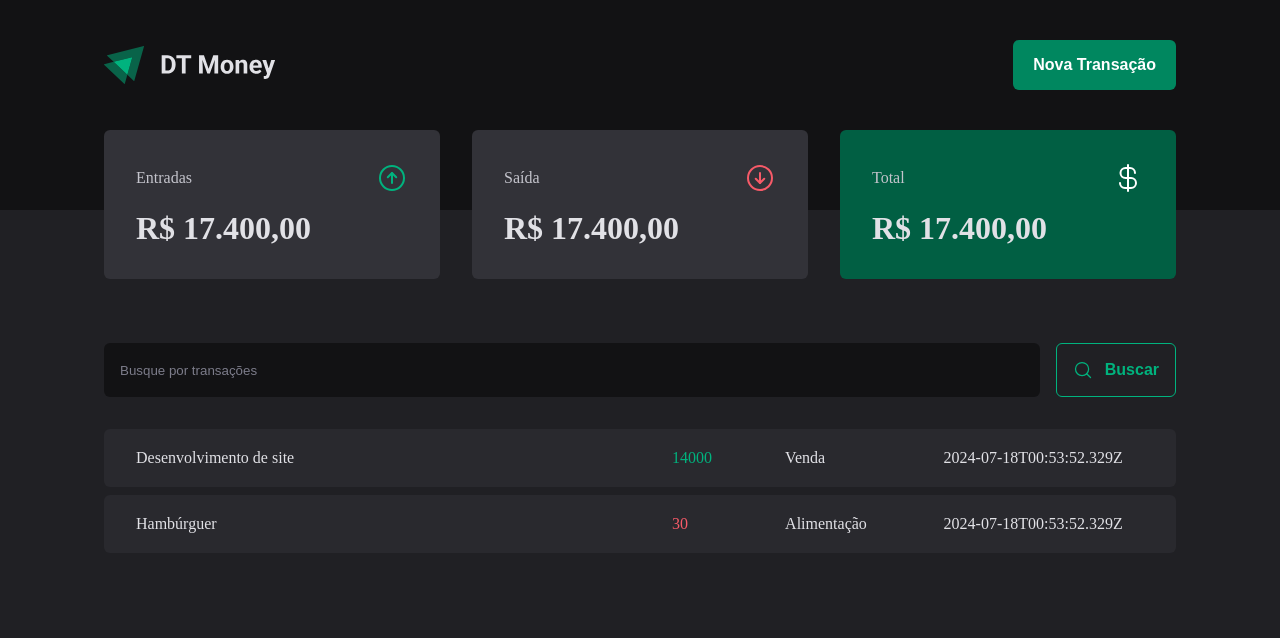
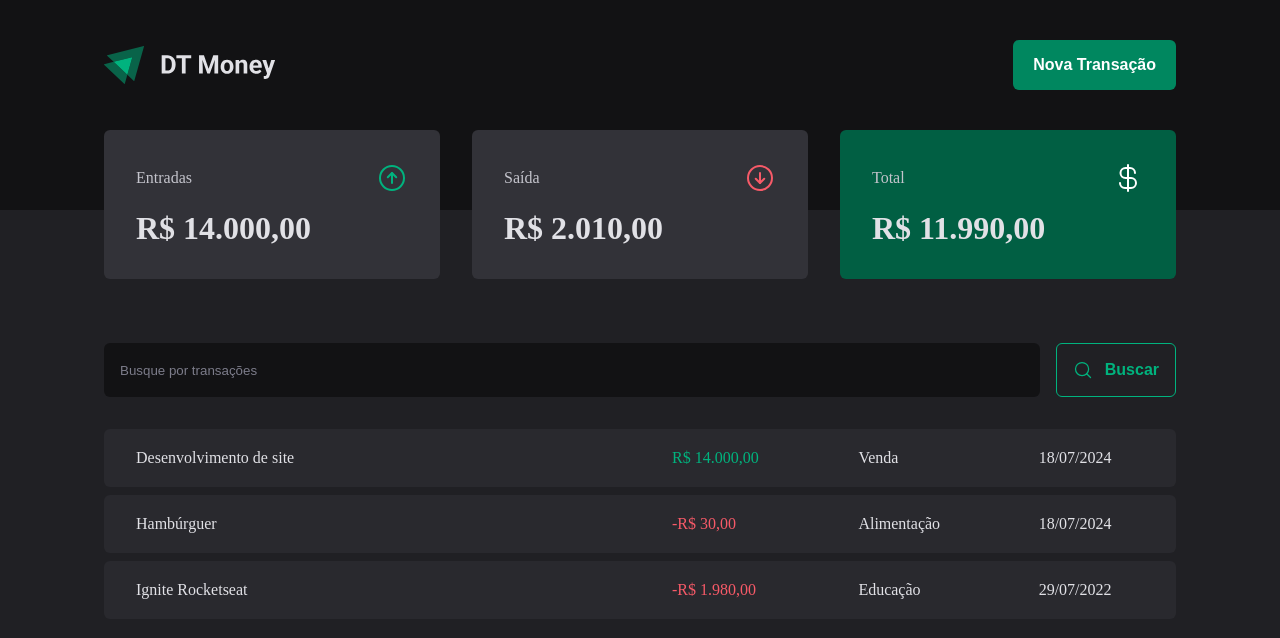
Before and after one commit to lfqcamargo/Estudos, a React (Vite) app in the folder React/dt-money/: page / in a window 1280 px wide. Shown: the top 638 px of the page. Built offline with nearby package versions, Linux system fonts and the light colour scheme; data requests are answered from the project's data file.

Commit message:
Formatando datas e valores

```diff
--- a/React/dt-money/server.json
+++ b/React/dt-money/server.json
@@ -15,6 +15,14 @@
       "category": "Alimentação",
       "price": 30,
       "createdAt": "2024-07-18T00:53:52.329Z"
+    },
+    {
+      "id": 3,
+      "description": "Ignite Rocketseat",
+      "type": "outcome",
+      "category": "Educação",
+      "price": 1980,
+      "createdAt": "2022-07-29T19:24:44.505Z"
     }
   ]
 }
--- a/React/dt-money/src/components/Summary/index.tsx
+++ b/React/dt-money/src/components/Summary/index.tsx
@@ -2,9 +2,29 @@
 import { SummaryCard, SummaryContainer } from "./styles";
 import { useContext } from "react";
 import { TransactionsContext } from "../../contexts/TransactionsContext";
+import { priceFormatter } from "../../utils/formatter";
 
 export function Summary() {
   const { transactions } = useContext(TransactionsContext)
+
+  const summary = transactions.reduce(
+    (acc, transaction) => {
+      if (transaction.type === 'income') {
+        acc.income += transaction.price;
+        acc.total += transaction.price;
+      } else {
+        acc.outcome += transaction.price;
+        acc.total -= transaction.price;
+      }
+
+      return acc;
+    },
+    {
+      income: 0,
+      outcome: 0,
+      total: 0,
+    },
+  )
 
   return (
     <SummaryContainer>
@@ -14,7 +34,7 @@
           <ArrowCircleUp size={32} color="#00b37e" />
         </header>
 
-        <strong>R$ 17.400,00</strong>
+        <strong>{priceFormatter.format(summary.income)}</strong>
       </SummaryCard>
 
       <SummaryCard>
@@ -23,7 +43,7 @@
           <ArrowCircleDown size={32} color="#f75a68" />
         </header>
 
-        <strong>R$ 17.400,00</strong>
+        <strong>{priceFormatter.format(summary.outcome)}</strong>
       </SummaryCard>
 
       <SummaryCard variant="green">
@@ -32,7 +52,7 @@
           <CurrencyDollar size={32} color="#fff" />
         </header>
 
-        <strong>R$ 17.400,00</strong>
+        <strong>{priceFormatter.format(summary.total)}</strong>
       </SummaryCard>
     </SummaryContainer>
   )
--- a/React/dt-money/src/pages/Transactions/index.tsx
+++ b/React/dt-money/src/pages/Transactions/index.tsx
@@ -4,6 +4,7 @@
 import { Summary } from "../../components/Summary";
 import { PriceHighlight, TransactionsContainer, TransactionsTable } from "./styles";
 import { TransactionsContext } from "../../contexts/TransactionsContext";
+import { dateFormatter, priceFormatter } from "../../utils/formatter";
 
 export function Transactions() {
   const { transactions } = useContext(TransactionsContext)
@@ -23,11 +24,12 @@
                   <td width="50%">{transaction.description}</td>
                   <td>
                     <PriceHighlight variant={transaction.type}>
-                      {transaction.price}
+                      {transaction.type === 'outcome' && '-'}
+                      {priceFormatter.format(transaction.price)}
                     </PriceHighlight>
                   </td>
                   <td>{transaction.category}</td>
-                  <td>{transaction.createdAt}</td>
+                  <td>{dateFormatter.format(new Date(transaction.createdAt))}</td>
                 </tr>
               )
             })}
--- /dev/null
+++ b/React/dt-money/src/utils/formatter.ts
@@ -0,0 +1,6 @@
+export const dateFormatter = new Intl.DateTimeFormat('pt-BR');
+
+export const priceFormatter = new Intl.NumberFormat('pt-BR', {
+  style: 'currency',
+  currency: 'BRL',
+})
```
